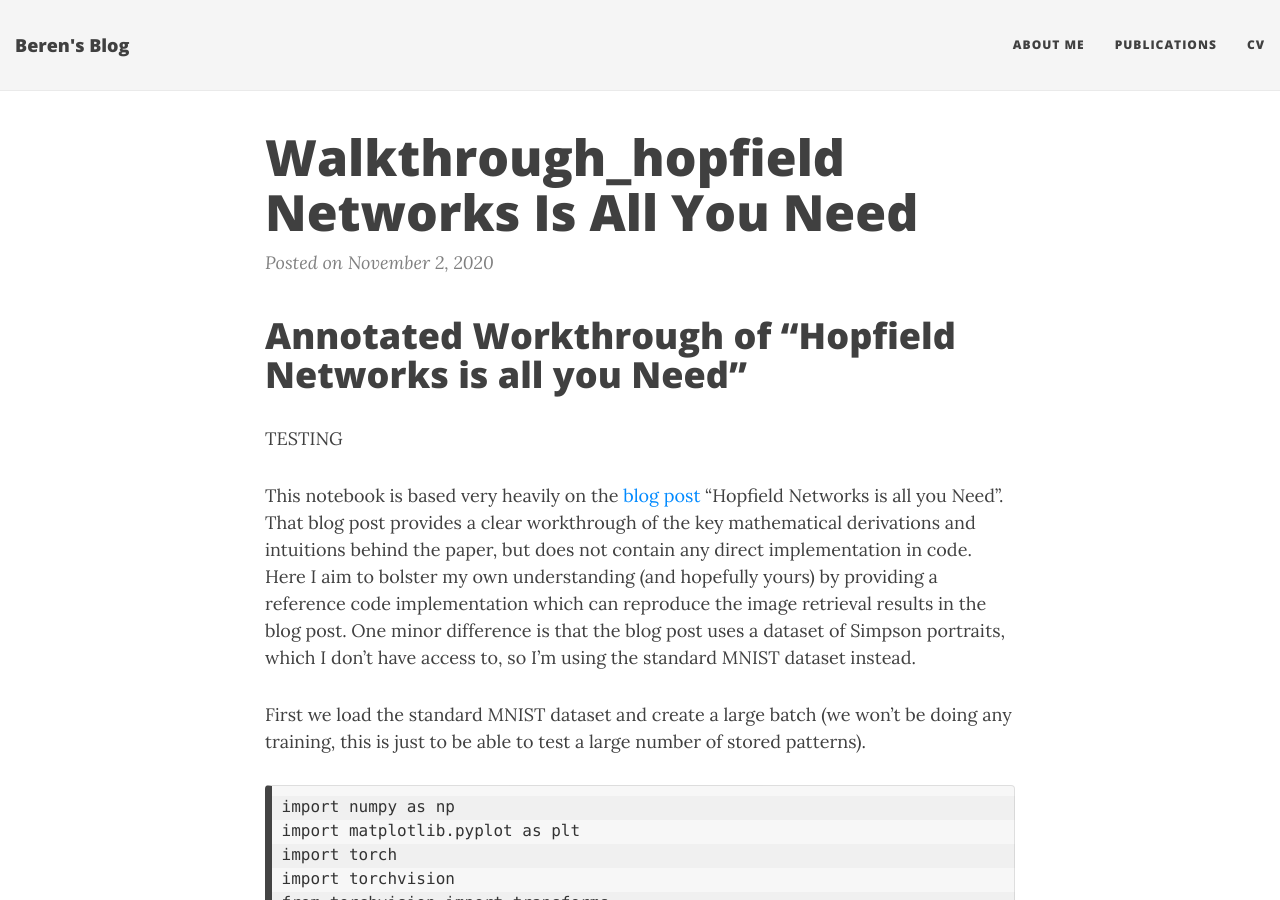
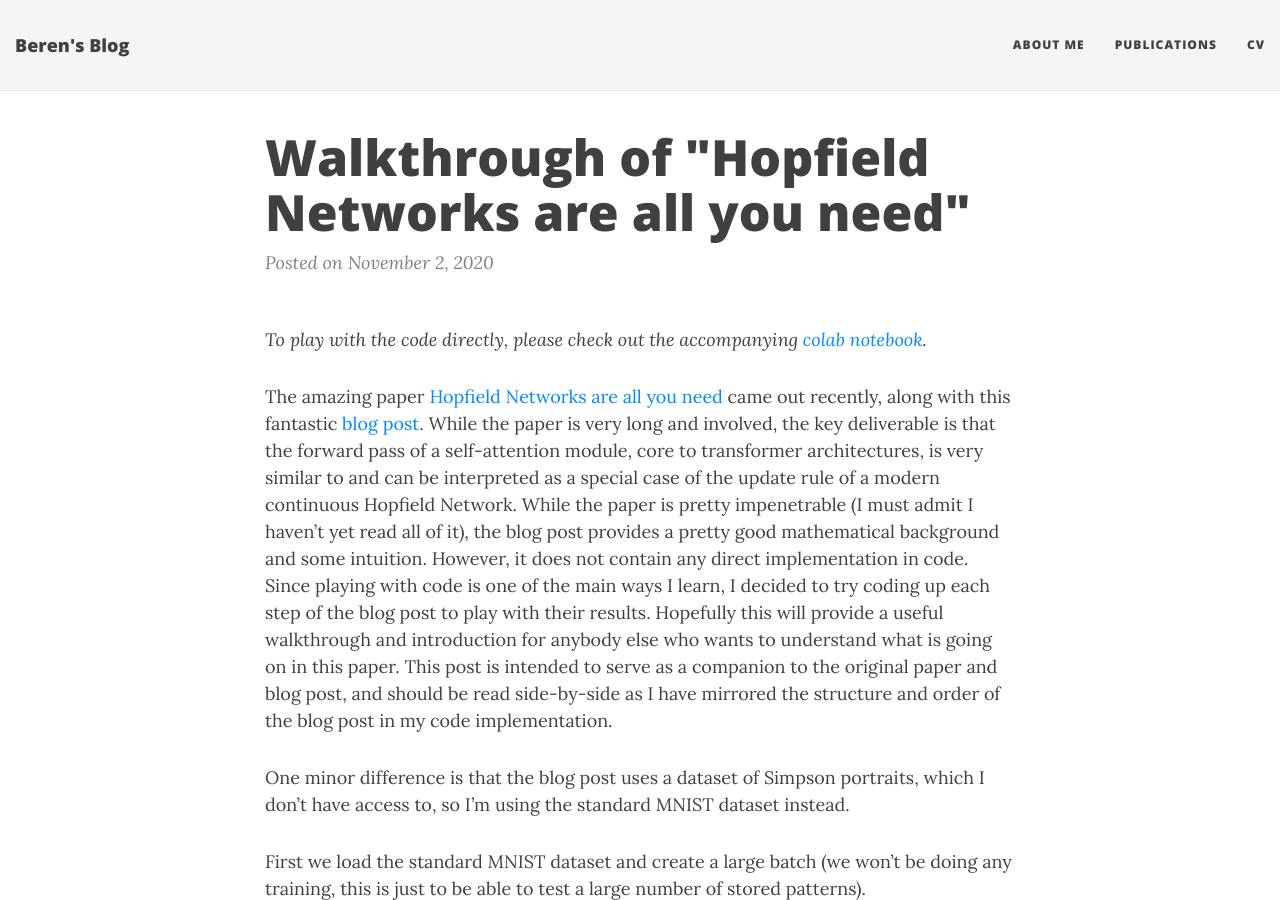
Before and after one commit to BerenMillidge/BerenMillidge.github.io, a Jekyll site: the page built from _posts/2020-11-02-Walkthrough_Hopfield-Networks-Is-All-You-Need.md, in a window 1280 px wide and 900 px high. Built offline with Jekyll 4.4.1, drawn with Linux system fonts in a browser that asks for light colours; nearby versions of some CDN libraries; formulas are drawn with MathJax 3.

Commit message:
Update 2020-11-02-Walkthrough_Hopfield-Networks-Is-All-You-Need.md

```diff
--- a/_posts/2020-11-02-Walkthrough_Hopfield-Networks-Is-All-You-Need.md
+++ b/_posts/2020-11-02-Walkthrough_Hopfield-Networks-Is-All-You-Need.md
@@ -1,8 +1,13 @@
-# Annotated Workthrough of "Hopfield Networks is all you Need"
+---
+layout: post
+title: Walkthrough of "Hopfield Networks are all you need"
+---
 
-TESTING
+*To play with the code directly, please check out the accompanying [colab notebook](https://colab.research.google.com/drive/1kE4iLkNuinDj2hHmyp_hxvxivCKHJrMj?usp=sharing).*
 
-This notebook is based very heavily on the [blog post](https://ml-jku.github.io/hopfield-layers/) "Hopfield Networks is all you Need". That blog post provides a clear workthrough of the key mathematical derivations and intuitions behind the paper, but does not contain any direct implementation in code. Here I aim to bolster my own understanding (and hopefully yours) by providing a reference code implementation which can reproduce the image retrieval results in the blog post. One minor difference is that the blog post uses a dataset of Simpson portraits, which I don't have access to, so I'm using the standard MNIST dataset instead.
+The amazing paper [Hopfield Networks are all you need](https://arxiv.org/pdf/2008.02217.pdf) came out recently, along with this fantastic [blog post](https://ml-jku.github.io/hopfield-layers/). While the paper is very long and involved, the key deliverable is that the forward pass of a self-attention module, core to transformer architectures, is very similar to and can be interpreted as a special case of the update rule of a modern continuous Hopfield Network. While the paper is pretty impenetrable (I must admit I haven't yet read all of it), the blog post provides a pretty good mathematical background and some intuition. However, it does not contain any direct implementation in code. Since playing with code is one of the main ways I learn, I decided to try coding up each step of the blog post to play with their results. Hopefully this will provide a useful walkthrough and introduction for anybody else who wants to understand what is going on in this paper. This post is intended to serve as a companion to the original paper and blog post, and should be read side-by-side as I have mirrored the structure and order of the blog post in my code implementation.
+
+One minor difference is that the blog post uses a dataset of Simpson portraits, which I don't have access to, so I'm using the standard MNIST dataset instead.
 
 First we load the standard MNIST dataset and create a large batch (we won't be doing any training, this is just to be able to test a large number of stored patterns).
 
```
